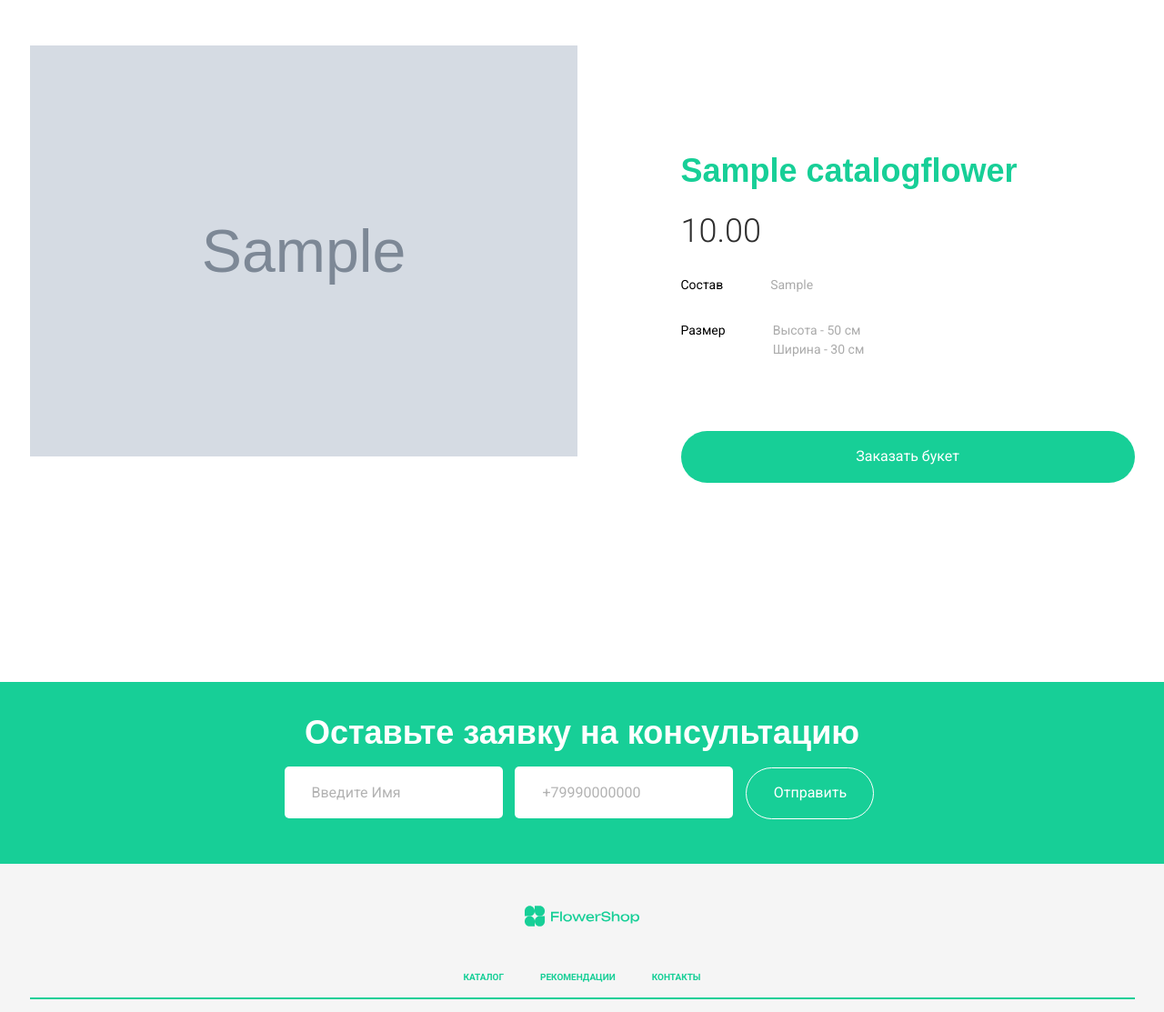
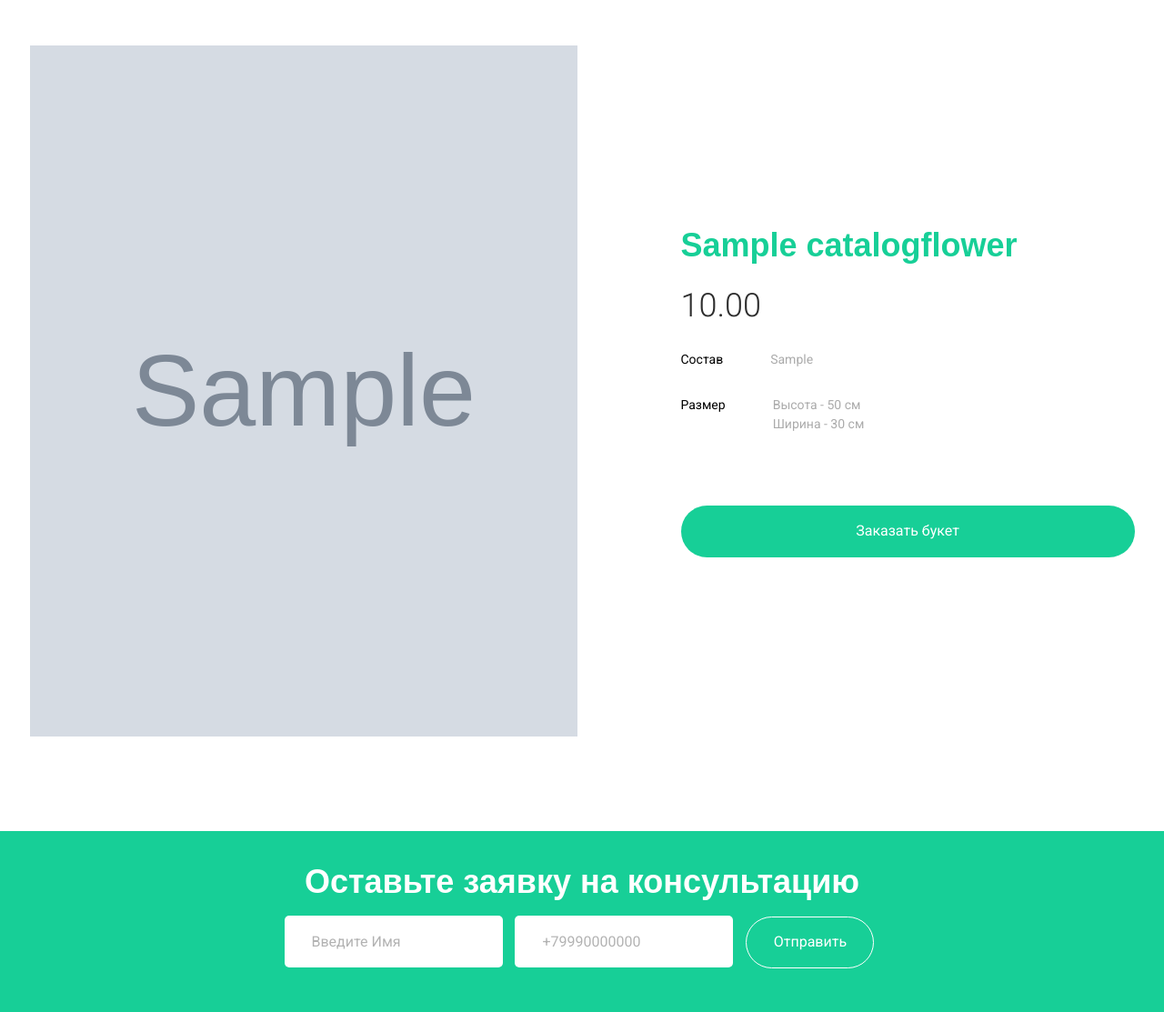
Before and after one commit to FOURWORDSALLCAPS/Flower_Shop, a Django app: page /card/1 in a window 1280 px wide. Shown: the part 50-1163 px from the top of the page at 91% size. Run offline with Django 4.2, Linux system fonts and the light colour scheme; tables that the repository leaves empty hold one stand-in row (values such as "Sample post"); grey boxes marked "Sample" are stand-in pictures; parts of the project's set-up code (start-up, migrations or seed data) failed here and were passed over; some web fonts are replaced.

Commit message:
Fix bug picture display

```diff
--- a/flower_page/templates/card.html
+++ b/flower_page/templates/card.html
@@ -26,7 +26,7 @@
 		<div class="container">
 			<div class="card ficb">
 				{% for item in card_item %}
-					<div class="card__block card__block_first">
+					<div class="card__block">
 						<img src="{{ item.image.url }}" alt="{{ item.title }}" class="card__img">
 					</div>
 					<div class="card__block card__block_sec">
--- a/static/css/main.css
+++ b/static/css/main.css
@@ -349,16 +349,13 @@ opacity: 0.3;
 	padding-top: 50px;
 	padding-bottom: 100px;
 }
-.card__block_first {
-	width: 602px;
-	height: 600px;
-}
+
 .card__block_sec {
 	width: 499px;
 }
 .card__img {
-	width: 100%;
-	height: auto;
+	width: 602px;
+	height: 760px;
 }
 .card__block_price {
 	font-weight: 300;
```
